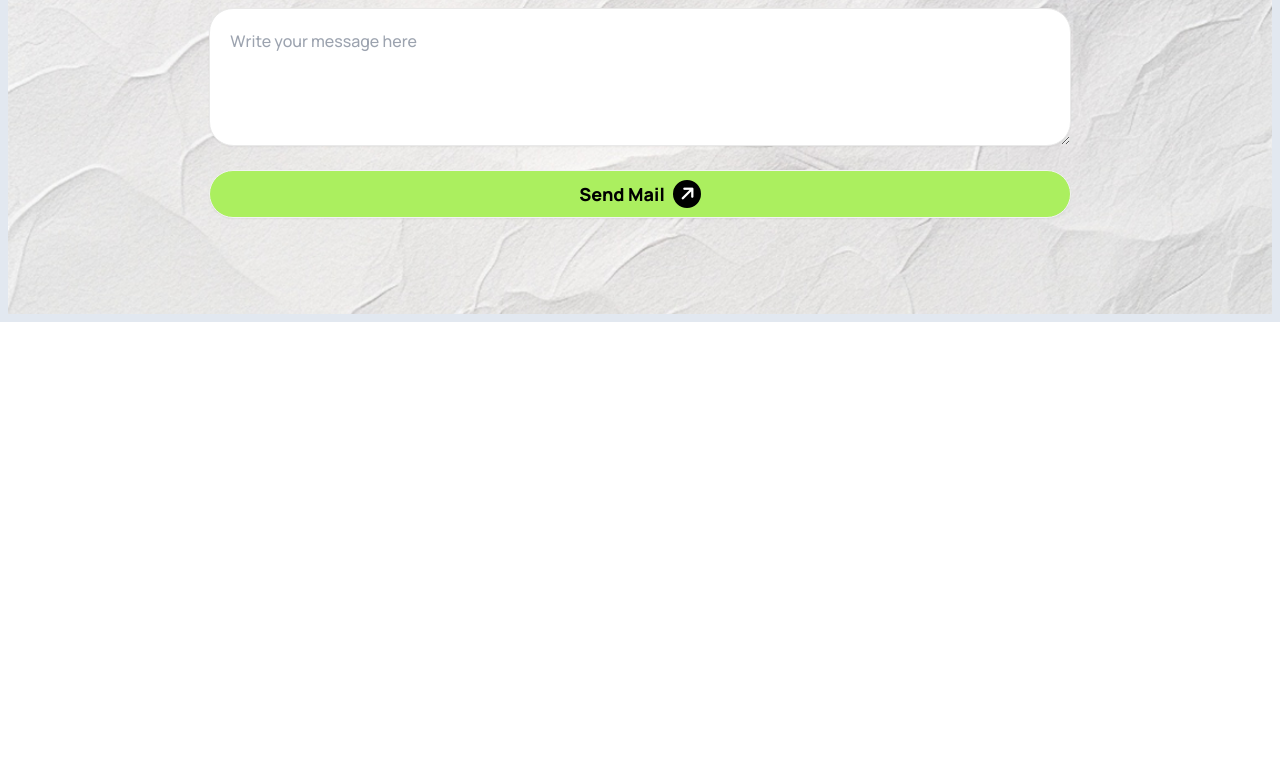
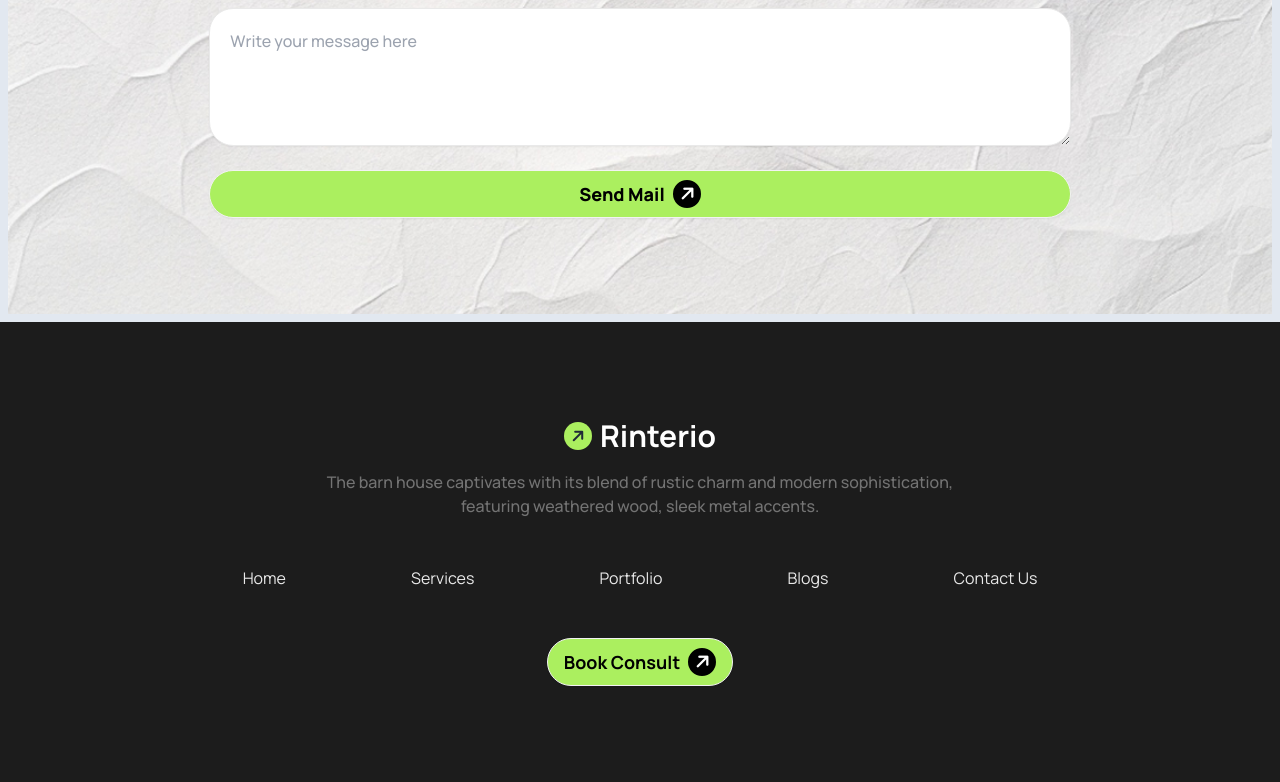
Before and after one commit to naabir-web/new-assignment, a plain HTML site: page index.html in a window 1280 px wide. Shown: the part 3518-4300 px from the top of the page. Before the commit the page ends 3840 px from the top, so only its background shows below. Drawn offline with nearby package versions, Linux system fonts and the light colour scheme.

Commit message:
footer part added

```diff
--- a/index.html
+++ b/index.html
@@ -336,6 +336,33 @@
     </main>
 
             <!-- footer section -->
+            <footer class="bg-footer-bg">
+                <div class="w-10/12 mx-auto py-20 md:py-24 px-0 md:px-24">
+                        <div>
+                            <div class="flex items-center justify-center gap-x-2">
+                                <h6><i class="fa-solid fa-arrow-up flex items-center justify-center w-7 h-7 rounded-full bg-arrow-bg rotate-45"></i></h6>
+                                <h1 class="text-3xl font-bold text-white">Rinterio</h1>
+                            </div>
+                        </div>
+                        <p class="text-base font-medium text-nav-text text-center pt-4">The barn house captivates with its blend of rustic charm and modern sophistication,<br> featuring weathered wood, sleek metal accents.</p>
 
+                        <div class="pt-12 px-10">
+                            <ul class="text-center md:flex md:justify-between md:items-center space-y-6 md:space-y-0">
+                                <li class="text-base  font-normal text-border-color"><a href="#">Home</a></li>
+                                <li class="text-base font-normal text-border-color"><a href="#">Services</a></li>
+                                <li class="text-base font-normal text-border-color"><a href="#">Portfolio</a></li>
+                                <li class="text-base font-normal text-border-color"><a href="#">Blogs</a></li>
+                                <li class="text-base font-normal text-border-color"><a href="#">Contact Us</a></li>
+                            </ul>
+                        </div>
+
+                        <div class="flex justify-center pt-12">
+                            <button class="btn rounded-3xl bg-arrow-bg text-lg text-black font-bold hover:bg-arrow-bg">
+                                Book Consult
+                                <h6><i class="fa-solid fa-arrow-up flex items-center justify-center w-7 h-7 rounded-full bg-black text-white rotate-45"></i></h6>
+                            </button>
+                        </div>
+                </div>
+            </footer>
 </body>
 </html>
```
